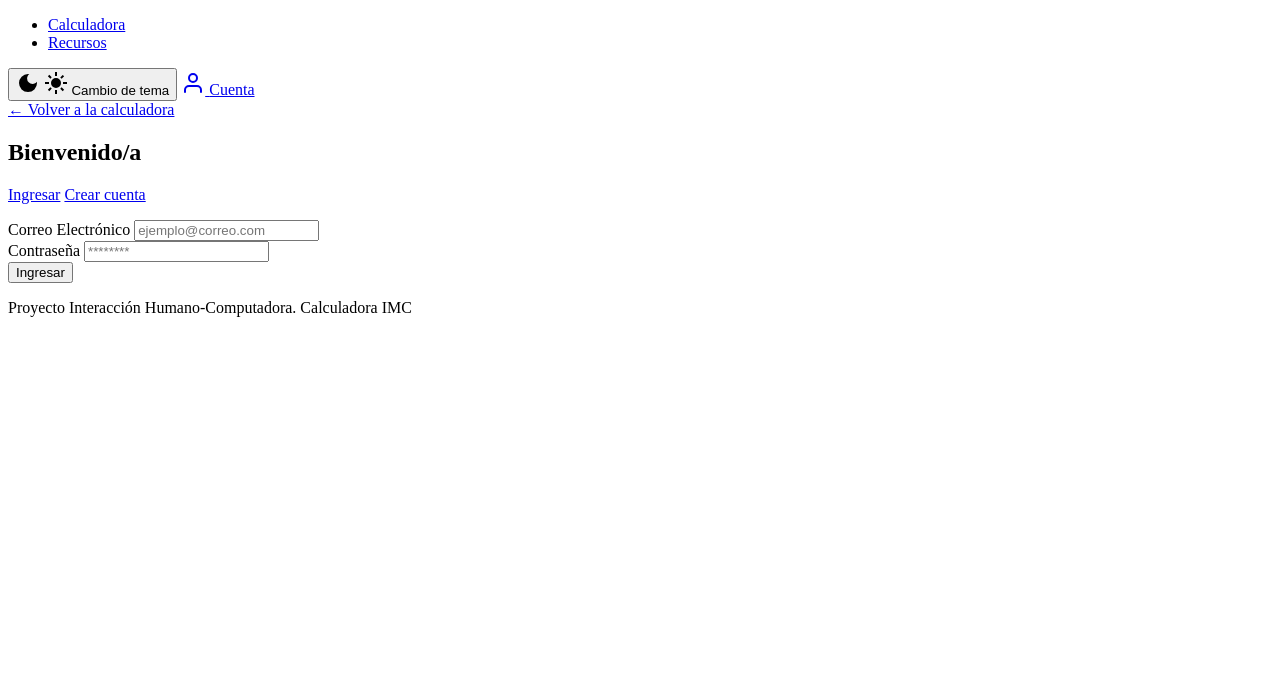
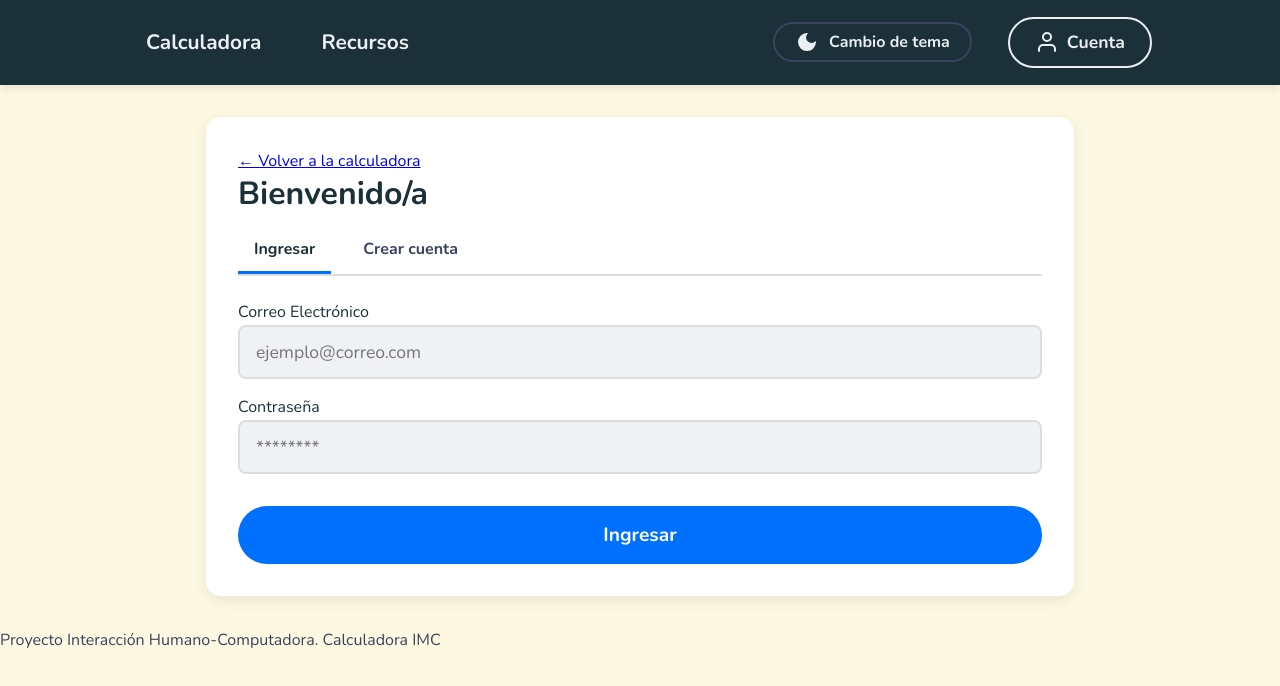
Before and after one commit to StoneHead049/calculadora-imc, a plain HTML site: page inicio_de_sesion.html in a window 1280 px wide. Drawn offline with nearby package versions, Linux system fonts and the light colour scheme.

Commit message:
Update inicio_de_sesion.html

```diff
--- a/inicio_de_sesion.html
+++ b/inicio_de_sesion.html
@@ -7,7 +7,7 @@
     <title>Iniciar Sesión | Calculadora de IMC</title>
 
     <script src="JS_IMS.js" defer></script>
-    <link rel="stylesheet" type=“text/css” href="CSS_IMS.css">
+    <link rel="stylesheet" type="text/css" href="CSS_IMS.css">
 </head>
 <body>
 
```
